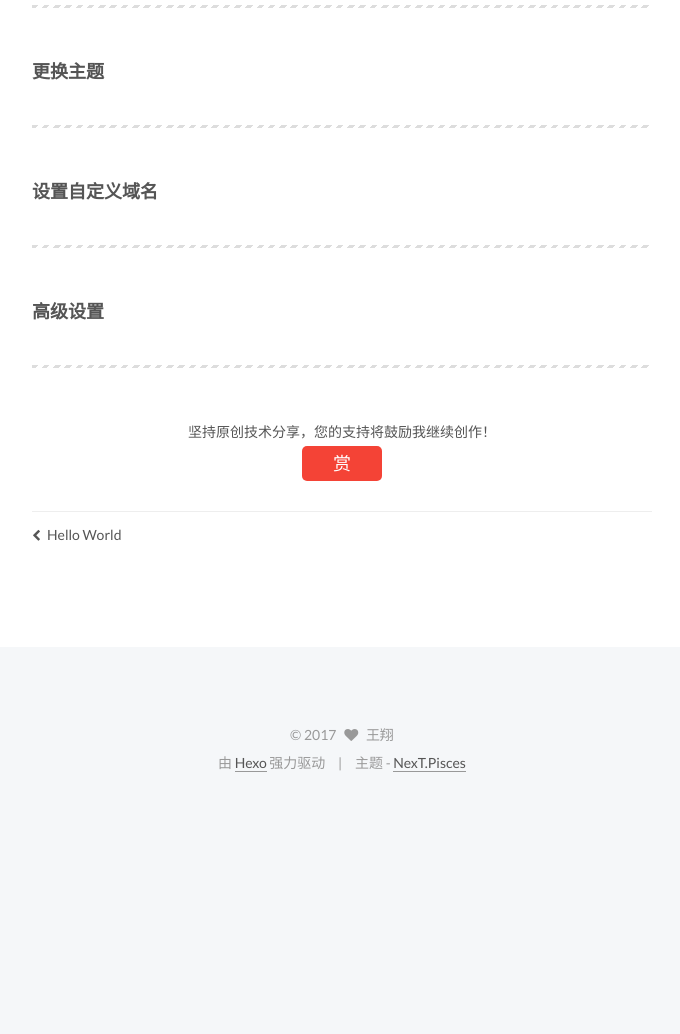
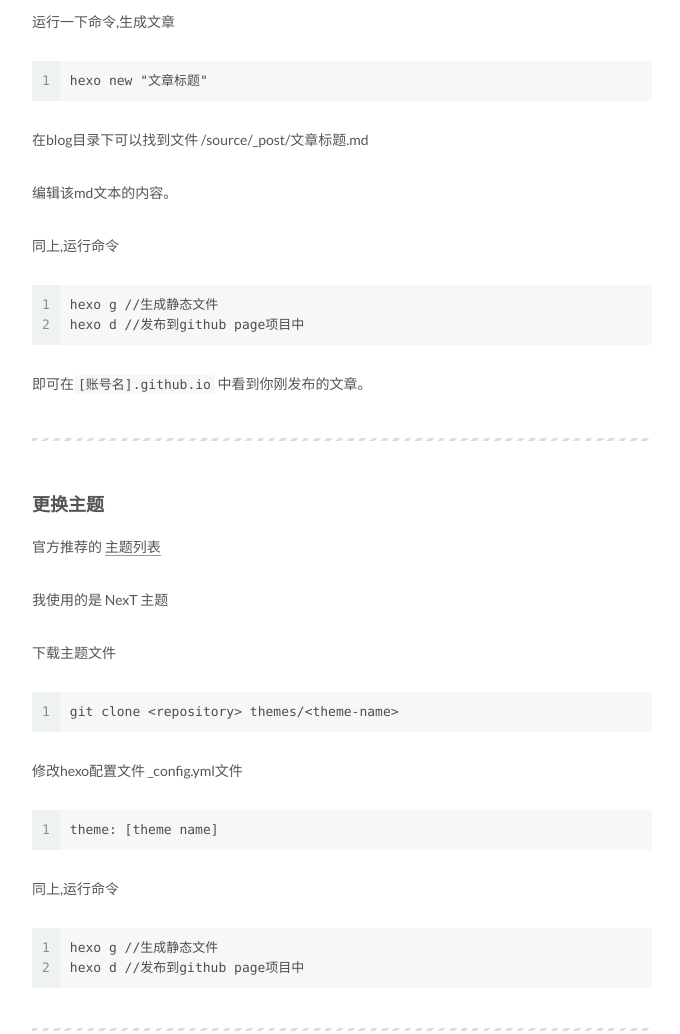
Before and after one commit to moyunchen/moyunchen.github.io, a plain HTML site: page 2017/02/19/build-blog/index.html in a window 1280 px wide. Shown: the part 4220-5254 px from the top of the page, without its empty margins (428-1108 px from the left). Before the commit the page ends 5017 px from the top, so only its background shows below. Drawn offline with Linux system fonts and the light colour scheme; a script that the page names is missing.

Commit message:
Site updated: 2017-02-19 22:55:11

```diff
--- a/2017/02/19/build-blog/index.html
+++ b/2017/02/19/build-blog/index.html
@@ -112,7 +112,7 @@ node安装还是比较简单的,到 官网 或者 中文官网 下载安装包
 <meta property="og:image" content="https://timgsa.baidu.com/timg?image&quality=80&size=b9999_10000&sec=1487523314647&di=2ec0133574123bd822d40ec6528ae5d8&imgtype=0&src=http%3A%2F%2Fanyinfa.com%2Fcontent%2Fimages%2F2014%2FApr%2F0.jpg">
 <meta property="og:image" content="https://timgsa.baidu.com/timg?image&quality=80&size=b9999_10000&sec=1487524135710&di=4778cb82a0939fe87d60425737ab6320&imgtype=0&src=http%3A%2F%2Fimages2015.cnblogs.com%2Fblog%2F577880%2F201511%2F577880-20151122023641374-876573777.png">
 <meta property="og:image" content="https://timgsa.baidu.com/timg?image&quality=80&size=b9999_10000&sec=1487524869050&di=387f01cbcdad6fe3b01c2e411c10246a&imgtype=0&src=http%3A%2F%2Fimages2015.cnblogs.com%2Fblog%2F855959%2F201607%2F855959-20160729104619200-2128697779.png">
-<meta property="og:updated_time" content="2017-02-19T14:42:16.000Z">
+<meta property="og:updated_time" content="2017-02-19T14:54:50.000Z">
 <meta name="twitter:card" content="summary">
 <meta name="twitter:title" content="个人博客搭建">
 <meta name="twitter:description" content="我的博客是利用 hexo 在 github page 上搭建的。
@@ -390,13 +390,23 @@ node安装还是比较简单的,到 官网 或者 中文官网 下载安装包
 <h3 id="注册github"><a href="#注册github" class="headerlink" title="注册github"></a>注册github</h3><p><img src="https://timgsa.baidu.com/timg?image&amp;quality=80&amp;size=b9999_10000&amp;sec=1487524869050&amp;di=387f01cbcdad6fe3b01c2e411c10246a&amp;imgtype=0&amp;src=http%3A%2F%2Fimages2015.cnblogs.com%2Fblog%2F855959%2F201607%2F855959-20160729104619200-2128697779.png" alt="github"></p>
 <p><a href="github.com">GitHub</a> 是一个面向开源及私有软件项目的托管平台，因为只支持 Git 作为唯一的版本库格式进行托管，故名 GitHub。</p>
 <p><a href="github.com">GitHub</a> 于 2008 年 4 月 10 日正式上线，除了 Git 代码仓库托管及基本的 Web 管理界面以外，还提供了订阅、讨论组、文本渲染、在线文件编辑器、协作图谱（报表）、代码片段分享（Gist）等功能。目前，其注册用户已经超过350万，托管版本数量也是非常之多，其中不乏知名开源项目 Ruby on Rails、jQuery、python 等。</p>
-<p>在 github 中创建一个 repository, 命名为<code>[账号名].github.io</code>。 </p>
+<p>在 github 中创建一个 repository, 命名为<code>[账号名].github.io</code>。 这个名称不能乱填,因为这个名称是每个github账户的专属github page名称。</p>
 <hr>
 <h3 id="配置git地址"><a href="#配置git地址" class="headerlink" title="配置git地址"></a>配置git地址</h3><p>找到blog目录中的_config.yml文件,修改以下部分,将账号名换为自己的账号名称即可。<br><figure class="highlight javascript"><table><tr><td class="gutter"><pre><div class="line">1</div><div class="line">2</div><div class="line">3</div><div class="line">4</div></pre></td><td class="code"><pre><div class="line">deploy:</div><div class="line">  type: git</div><div class="line">  repo: https:<span class="comment">//github.com/[账号名]/[账号名].github.io.git</span></div><div class="line">  branch: master</div></pre></td></tr></table></figure></p>
 <p>发布网站到github page,运行一下命令<br><figure class="highlight plain"><table><tr><td class="gutter"><pre><div class="line">1</div></pre></td><td class="code"><pre><div class="line">hexo deploy (hexo d 也可以)</div></pre></td></tr></table></figure></p>
 <hr>
-<h3 id="发表文章"><a href="#发表文章" class="headerlink" title="发表文章"></a>发表文章</h3><hr>
-<h3 id="更换主题"><a href="#更换主题" class="headerlink" title="更换主题"></a>更换主题</h3><hr>
+<h3 id="发表文章"><a href="#发表文章" class="headerlink" title="发表文章"></a>发表文章</h3><p>运行一下命令,生成文章<br><figure class="highlight plain"><table><tr><td class="gutter"><pre><div class="line">1</div></pre></td><td class="code"><pre><div class="line">hexo new &quot;文章标题&quot;</div></pre></td></tr></table></figure></p>
+<p>在blog目录下可以找到文件 /source/_post/文章标题.md</p>
+<p>编辑该md文本的内容。</p>
+<p>同上,运行命令<br><figure class="highlight plain"><table><tr><td class="gutter"><pre><div class="line">1</div><div class="line">2</div></pre></td><td class="code"><pre><div class="line">hexo g //生成静态文件</div><div class="line">hexo d //发布到github page项目中</div></pre></td></tr></table></figure></p>
+<p>即可在<code>[账号名].github.io</code> 中看到你刚发布的文章。</p>
+<hr>
+<h3 id="更换主题"><a href="#更换主题" class="headerlink" title="更换主题"></a>更换主题</h3><p>官方推荐的 <a href="https://github.com/hexojs/hexo/wiki/Themes" target="_blank" rel="external">主题列表</a></p>
+<p>我使用的是 NexT 主题</p>
+<p>下载主题文件<br><figure class="highlight plain"><table><tr><td class="gutter"><pre><div class="line">1</div></pre></td><td class="code"><pre><div class="line">git clone &lt;repository&gt; themes/&lt;theme-name&gt;</div></pre></td></tr></table></figure></p>
+<p>修改hexo配置文件 _config.yml文件<br><figure class="highlight javascript"><table><tr><td class="gutter"><pre><div class="line">1</div></pre></td><td class="code"><pre><div class="line">theme: [theme name]</div></pre></td></tr></table></figure></p>
+<p>同上,运行命令<br><figure class="highlight plain"><table><tr><td class="gutter"><pre><div class="line">1</div><div class="line">2</div></pre></td><td class="code"><pre><div class="line">hexo g //生成静态文件</div><div class="line">hexo d //发布到github page项目中</div></pre></td></tr></table></figure></p>
+<hr>
 <h3 id="设置自定义域名"><a href="#设置自定义域名" class="headerlink" title="设置自定义域名"></a>设置自定义域名</h3><hr>
 <h3 id="高级设置"><a href="#高级设置" class="headerlink" title="高级设置"></a>高级设置</h3><hr>
 
--- a/css/main.css
+++ b/css/main.css
@@ -1803,7 +1803,7 @@ pre .javascript .function {
   width: 4px;
   height: 4px;
   border-radius: 50%;
-  background: #a828ff;
+  background: #ffd16a;
 }
 .links-of-blogroll {
   font-size: 13px;
```
Also changed, not shown: index.html (+13 -3 lines).
